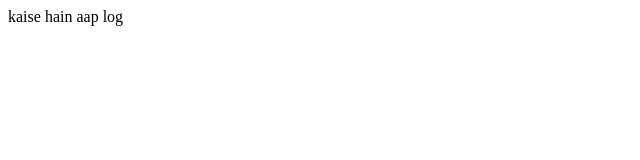
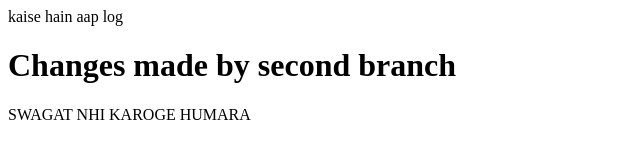
Before and after one commit to Priyanshu-Singh12/localrepo, a plain HTML site: page index.html in a window 1280 px wide. Shown: the whole page, without its empty margins (0-640 px from the left). Drawn offline with Linux system fonts and the light colour scheme.

Commit message:
chenges by feature1

```diff
--- a/index.html
+++ b/index.html
@@ -1 +1,3 @@
 <p>kaise hain aap log</p>
+<h1>Changes made by second branch</h1>
+<p>SWAGAT NHI KAROGE HUMARA </p>
```
